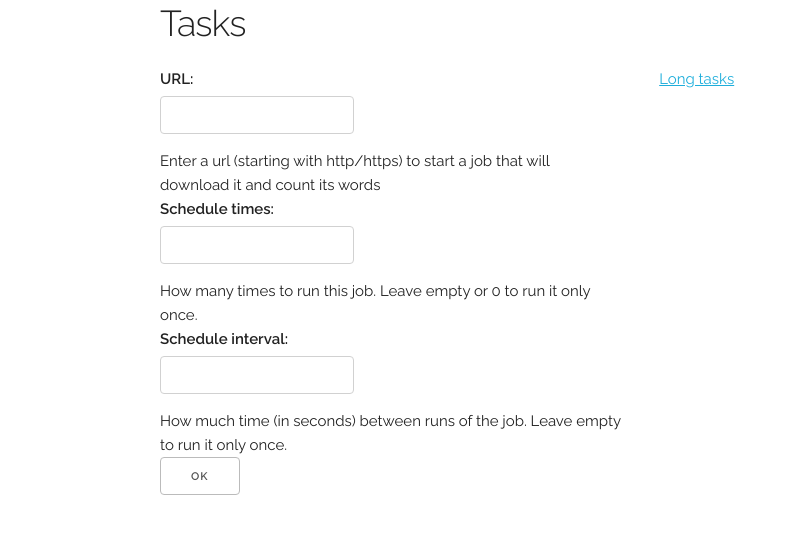
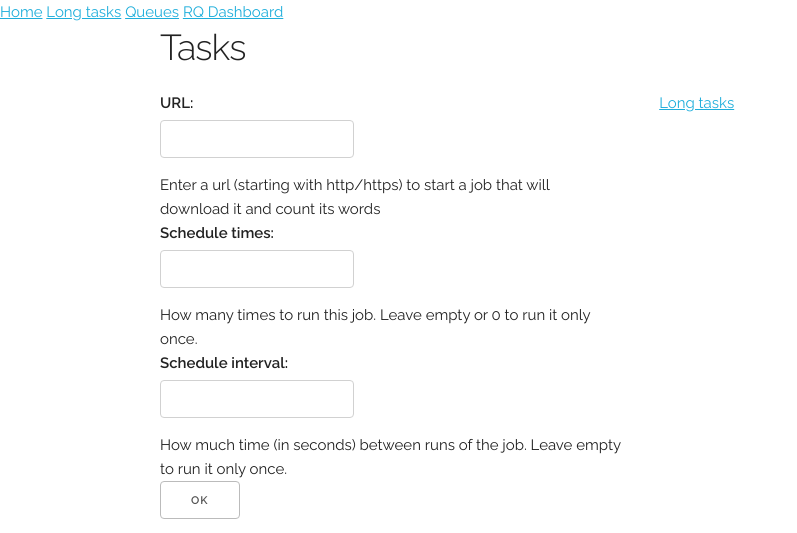
Before and after one commit to spapas/django-test-rq, a Django app: page / in a window 1280 px wide. Shown: the top 533 px of the page, without its empty margins (0-797 px from the left). Run offline with Django 3.2, Linux system fonts and the light colour scheme; data that the repository does not hold is empty.

Commit message:
simple navigation

```diff
--- a/tasks/templates/base.html
+++ b/tasks/templates/base.html
@@ -17,6 +17,12 @@
         <meta name="viewport" content="width=device-width, initial-scale=1">
     </head>
 <body>
+    <div class="nav">
+        <a href='/'>Home</a>
+        <a href='{% url "long_tasks" %}'>Long tasks</a>
+        <a href='/rq/'>Queues</a>
+        <a href='/admin/rq/'>RQ Dashboard</a>
+    </div>
     <div class='container'>
         {% for message in messages %}
             {{ message }}
```
